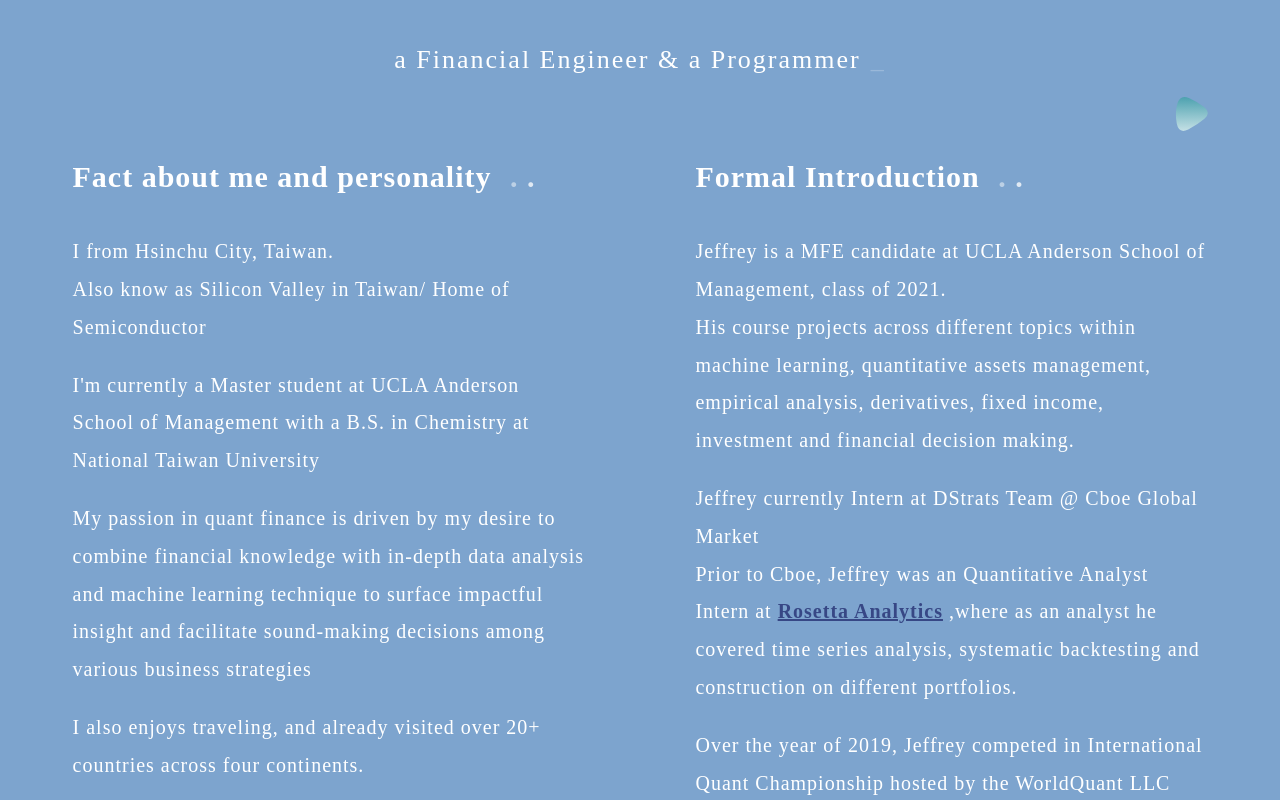
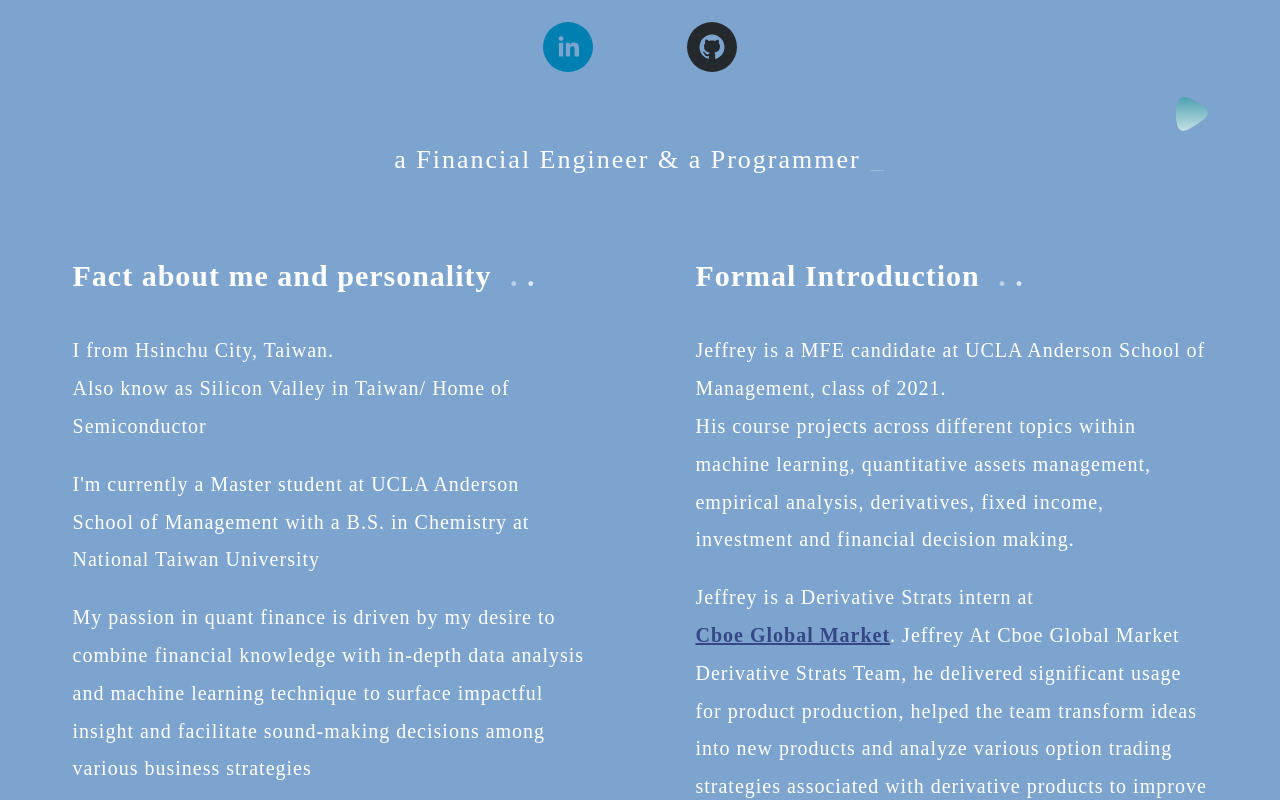
Before and after one commit to pewapplepie/jschenapplapie.github.io, a React (Create React App) app: page / in a window 1280 px wide. Shown: the part 622-1422 px from the top of the page. Built offline with nearby package versions, Linux system fonts and the light colour scheme; a web font is replaced by a local one.

Commit message:
update grammer

```diff
--- a/src/pages/IntroTrap.js
+++ b/src/pages/IntroTrap.js
@@ -4,7 +4,7 @@ import myprofile_pic from "../assets/mypic.jpg";
 
 const TrapContainer = styled.div`
   position: relative;
-  height: 120em;
+  height: 140em;
   display: flex;
 `;
 const SvgContainer = {
@@ -224,19 +224,18 @@ function IntroTrap() {
               Fact about me and personality <Blink_wrapper2>. </Blink_wrapper2>{" "}
               <Blink_wrapper3>.</Blink_wrapper3>
             </Intro_title>
-            <br/>
-            I from Hsinchu City, Taiwan. <br/>
-            Also know as Silicon Valley in
-            Taiwan/ Home of Semiconductor <p/>
+            <br />
+            I from Hsinchu City, Taiwan. <br />
+            Also know as Silicon Valley in Taiwan/ Home of Semiconductor <p />
             I'm currently a Master student at UCLA Anderson School of Management
             with a B.S. in Chemistry at National Taiwan University <p />
             My passion in quant finance is driven by my desire to combine
             financial knowledge with in-depth data analysis and machine learning
             technique to surface impactful insight and facilitate sound-making
             decisions among various business strategies <p />I also enjoys
-            traveling, and already visited over 20+ countries across four continents. <p/>
-            I'm adventurous and constantly want to learn new thing <p/>
-            I'll prolly start doing youtube as well xD plz follow me then
+            traveling, and already visited over 20+ countries across four
+            continents. <p />
+            I'm adventurous and constantly want to learn new thing <p />
 
           </Intro_p1>
           <Intro_p2>
@@ -244,15 +243,21 @@ function IntroTrap() {
               Formal Introduction <Blink_wrapper2>. </Blink_wrapper2>{" "}
               <Blink_wrapper3> .</Blink_wrapper3>
             </Intro_title2>
-            <br/>
-            Jeffrey is a MFE candidate at UCLA Anderson School of Management, class of 2021.<br/>
+            <br />
+            Jeffrey is a MFE candidate at UCLA Anderson School of Management,
+            class of 2021.
+            <br />
+            His course projects across different topics within machine learning,
+            quantitative assets management, empirical analysis, derivatives,
+            fixed income, investment and financial decision making.
+            <p />
+            Jeffrey is a Derivative Strats intern at <a style={hyperstyle} href="https://www.cboe.com/"> Cboe Global Market </a>. Jeffrey
+            At Cboe Global Market Derivative Strats Team, he
+            delivered significant usage for product production, helped the team transform ideas into new products and
+            analyze various option trading strategies associated with derivative
+            products to improve the efficiency of the markets. <p/>
 
-            His course projects across different topics within machine learning, quantitative assets management, empirical
-            analysis, derivatives, fixed income, investment and financial
-            decision making.
-            <p />
-            Jeffrey currently Intern at DStrats Team @ Cboe Global Market < br/>
-            Prior to Cboe, Jeffrey was an Quantitative Analyst Intern at{" "}
+            Prior to Cboe, Jeffrey was a Quantitative Analyst Intern at{" "}
             <a
               style={hyperstyle}
               href="https://www.rosetta-analytics.com/"
@@ -260,14 +265,10 @@ function IntroTrap() {
             >
               Rosetta Analytics
             </a>{" "}
-            ,where as an analyst he covered time series analysis, systematic
-            backtesting and construction on different portfolios.
-            <p />
-            Over the year of 2019, Jeffrey competed in International Quant
-            Championship hosted by the WorldQuant LLC and made into natioanl top
-            5. <p />
-            Before Finance, Jeffrey studied Chemistry and worked as an Undergraduate
-            Researcher under{""}
+            . He covered time series analysis, systematic backtesting, and construction on different portfolios. <p/>
+Over the year of 2019, Jeffrey competed in International Quant Championship hosted by the WorldQuant LLC and made into the national top 5.<p />
+            Before Finance, Jeffrey studied Chemistry and worked as an
+            Undergraduate Researcher under{""}
             <a
               href="https://cchlabblog.wordpress.com/"
               style={hyperstyle}
@@ -278,9 +279,8 @@ function IntroTrap() {
             for Prof. Hsu within the Analytical Chemistry area, specializing in
             Mass Spectrometry (MALDI) and Bioinformation data analysis.
             <p />
-            Jeffrey's experiences include AI-driven investment management firms,
-            global leading hedge fund, academia science research, and the
-            software industry.
+            Jeffrey's experiences include AI-driven investment management firms, global leading hedge fund, academia science research, and the software industry.
+            Jeffrey help drive the quantitative value with an innovative mindset.
           </Intro_p2>
         </Content_Intro>
       </Contents>
```
